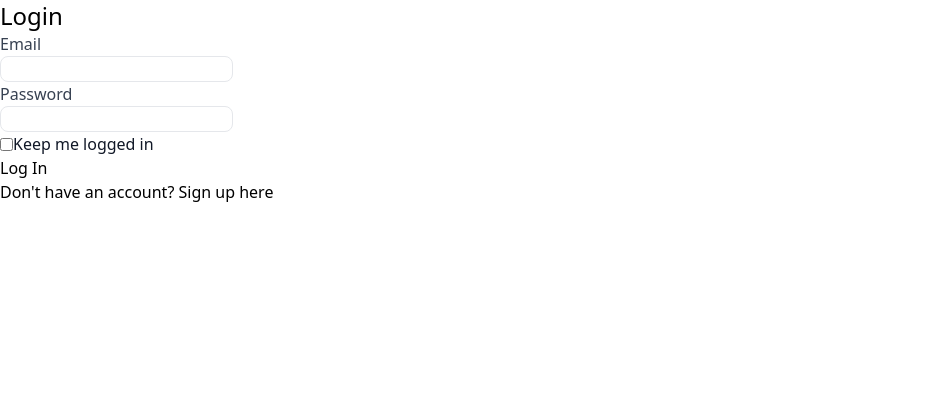
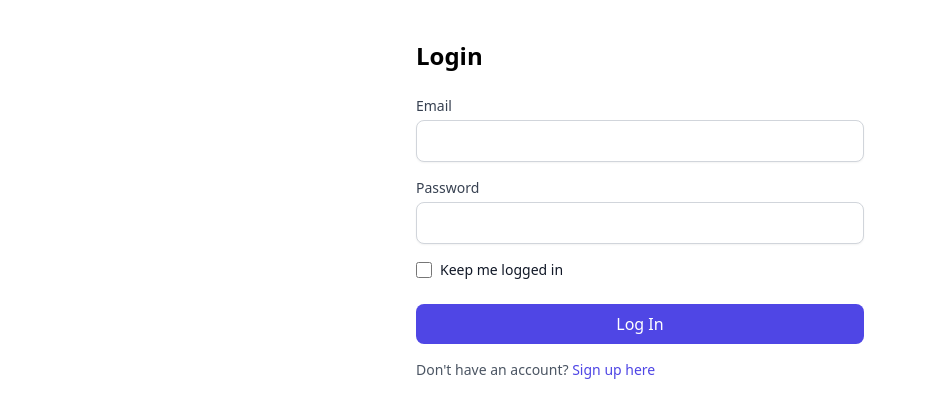
Before and after one commit to arian-hadi/Stonks-Flask-Based-Stock-Watchlist-Application, a Flask app: page /auth/login in a window 1280 px wide. Shown: the top 418 px of the page, without its empty margins (0-927 px from the left). Run offline with Flask 3, Linux system fonts and the light colour scheme.

Commit message:
outputcss change

```diff
--- a/app/static/css/output.css
+++ b/app/static/css/output.css
@@ -554,28 +554,139 @@ video {
   display: none;
 }
 
+.container {
+  width: 100%;
+}
+
+@media (min-width: 640px) {
+  .container {
+    max-width: 640px;
+  }
+}
+
+@media (min-width: 768px) {
+  .container {
+    max-width: 768px;
+  }
+}
+
+@media (min-width: 1024px) {
+  .container {
+    max-width: 1024px;
+  }
+}
+
+@media (min-width: 1280px) {
+  .container {
+    max-width: 1280px;
+  }
+}
+
+@media (min-width: 1536px) {
+  .container {
+    max-width: 1536px;
+  }
+}
+
 .static {
   position: static;
+}
+
+.m-auto {
+  margin: auto;
+}
+
+.mx-auto {
+  margin-left: auto;
+  margin-right: auto;
 }
 
 .mb-2 {
   margin-bottom: 0.5rem;
 }
 
+.mb-3 {
+  margin-bottom: 0.75rem;
+}
+
+.mb-4 {
+  margin-bottom: 1rem;
+}
+
+.mb-6 {
+  margin-bottom: 1.5rem;
+}
+
+.ml-2 {
+  margin-left: 0.5rem;
+}
+
+.mt-1 {
+  margin-top: 0.25rem;
+}
+
+.mt-10 {
+  margin-top: 2.5rem;
+}
+
+.mt-4 {
+  margin-top: 1rem;
+}
+
+.mt-6 {
+  margin-top: 1.5rem;
+}
+
 .block {
   display: block;
+}
+
+.inline-block {
+  display: inline-block;
 }
 
 .flex {
   display: flex;
 }
 
+.grid {
+  display: grid;
+}
+
+.h-4 {
+  height: 1rem;
+}
+
 .min-h-screen {
   min-height: 100vh;
 }
 
+.w-4 {
+  width: 1rem;
+}
+
+.w-full {
+  width: 100%;
+}
+
+.max-w-4xl {
+  max-width: 56rem;
+}
+
+.max-w-md {
+  max-width: 28rem;
+}
+
 .max-w-sm {
   max-width: 24rem;
+}
+
+.grid-cols-1 {
+  grid-template-columns: repeat(1, minmax(0, 1fr));
+}
+
+.grid-cols-2 {
+  grid-template-columns: repeat(2, minmax(0, 1fr));
 }
 
 .items-center {
@@ -584,6 +695,18 @@ video {
 
 .justify-center {
   justify-content: center;
+}
+
+.justify-between {
+  justify-content: space-between;
+}
+
+.gap-4 {
+  gap: 1rem;
+}
+
+.rounded {
+  border-radius: 0.25rem;
 }
 
 .rounded-lg {
@@ -599,13 +722,89 @@ video {
   border-color: rgb(229 231 235 / var(--tw-border-opacity, 1));
 }
 
+.border-gray-300 {
+  --tw-border-opacity: 1;
+  border-color: rgb(209 213 219 / var(--tw-border-opacity, 1));
+}
+
+.bg-blue-500 {
+  --tw-bg-opacity: 1;
+  background-color: rgb(59 130 246 / var(--tw-bg-opacity, 1));
+}
+
+.bg-blue-600 {
+  --tw-bg-opacity: 1;
+  background-color: rgb(37 99 235 / var(--tw-bg-opacity, 1));
+}
+
+.bg-gray-100 {
+  --tw-bg-opacity: 1;
+  background-color: rgb(243 244 246 / var(--tw-bg-opacity, 1));
+}
+
+.bg-gray-800 {
+  --tw-bg-opacity: 1;
+  background-color: rgb(31 41 55 / var(--tw-bg-opacity, 1));
+}
+
+.bg-gray-900 {
+  --tw-bg-opacity: 1;
+  background-color: rgb(17 24 39 / var(--tw-bg-opacity, 1));
+}
+
+.bg-green-500 {
+  --tw-bg-opacity: 1;
+  background-color: rgb(34 197 94 / var(--tw-bg-opacity, 1));
+}
+
+.bg-indigo-600 {
+  --tw-bg-opacity: 1;
+  background-color: rgb(79 70 229 / var(--tw-bg-opacity, 1));
+}
+
+.bg-red-500 {
+  --tw-bg-opacity: 1;
+  background-color: rgb(239 68 68 / var(--tw-bg-opacity, 1));
+}
+
 .bg-white {
   --tw-bg-opacity: 1;
   background-color: rgb(255 255 255 / var(--tw-bg-opacity, 1));
 }
 
+.p-3 {
+  padding: 0.75rem;
+}
+
+.p-4 {
+  padding: 1rem;
+}
+
+.p-5 {
+  padding: 1.25rem;
+}
+
 .p-6 {
   padding: 1.5rem;
+}
+
+.px-2 {
+  padding-left: 0.5rem;
+  padding-right: 0.5rem;
+}
+
+.px-4 {
+  padding-left: 1rem;
+  padding-right: 1rem;
+}
+
+.py-2 {
+  padding-top: 0.5rem;
+  padding-bottom: 0.5rem;
+}
+
+.text-center {
+  text-align: center;
 }
 
 .text-2xl {
@@ -613,16 +812,59 @@ video {
   line-height: 2rem;
 }
 
+.text-3xl {
+  font-size: 1.875rem;
+  line-height: 2.25rem;
+}
+
+.text-lg {
+  font-size: 1.125rem;
+  line-height: 1.75rem;
+}
+
+.text-sm {
+  font-size: 0.875rem;
+  line-height: 1.25rem;
+}
+
+.text-xl {
+  font-size: 1.25rem;
+  line-height: 1.75rem;
+}
+
 .font-bold {
   font-weight: 700;
+}
+
+.font-medium {
+  font-weight: 500;
 }
 
 .font-normal {
   font-weight: 400;
 }
 
+.font-semibold {
+  font-weight: 600;
+}
+
 .tracking-tight {
   letter-spacing: -0.025em;
+}
+
+.text-blue-400 {
+  --tw-text-opacity: 1;
+  color: rgb(96 165 250 / var(--tw-text-opacity, 1));
+}
+
+.text-gray-500 {
+  --tw-text-opacity: 1;
+  color: rgb(107 114 128 / var(--tw-text-opacity, 1));
+}
+
+.text-gray-600 {
+  --tw-text-opacity: 1;
+  color: rgb(75 85 99 / var(--tw-text-opacity, 1));
 }
 
 .text-gray-700 {
@@ -635,15 +877,107 @@ video {
   color: rgb(17 24 39 / var(--tw-text-opacity, 1));
 }
 
+.text-green-500 {
+  --tw-text-opacity: 1;
+  color: rgb(34 197 94 / var(--tw-text-opacity, 1));
+}
+
+.text-indigo-600 {
+  --tw-text-opacity: 1;
+  color: rgb(79 70 229 / var(--tw-text-opacity, 1));
+}
+
+.text-red-500 {
+  --tw-text-opacity: 1;
+  color: rgb(239 68 68 / var(--tw-text-opacity, 1));
+}
+
+.text-white {
+  --tw-text-opacity: 1;
+  color: rgb(255 255 255 / var(--tw-text-opacity, 1));
+}
+
+.underline {
+  text-decoration-line: underline;
+}
+
 .shadow {
   --tw-shadow: 0 1px 3px 0 rgb(0 0 0 / 0.1), 0 1px 2px -1px rgb(0 0 0 / 0.1);
   --tw-shadow-colored: 0 1px 3px 0 var(--tw-shadow-color), 0 1px 2px -1px var(--tw-shadow-color);
   box-shadow: var(--tw-ring-offset-shadow, 0 0 #0000), var(--tw-ring-shadow, 0 0 #0000), var(--tw-shadow);
 }
 
+.shadow-lg {
+  --tw-shadow: 0 10px 15px -3px rgb(0 0 0 / 0.1), 0 4px 6px -4px rgb(0 0 0 / 0.1);
+  --tw-shadow-colored: 0 10px 15px -3px var(--tw-shadow-color), 0 4px 6px -4px var(--tw-shadow-color);
+  box-shadow: var(--tw-ring-offset-shadow, 0 0 #0000), var(--tw-ring-shadow, 0 0 #0000), var(--tw-shadow);
+}
+
+.shadow-sm {
+  --tw-shadow: 0 1px 2px 0 rgb(0 0 0 / 0.05);
+  --tw-shadow-colored: 0 1px 2px 0 var(--tw-shadow-color);
+  box-shadow: var(--tw-ring-offset-shadow, 0 0 #0000), var(--tw-ring-shadow, 0 0 #0000), var(--tw-shadow);
+}
+
+.hover\:bg-blue-600:hover {
+  --tw-bg-opacity: 1;
+  background-color: rgb(37 99 235 / var(--tw-bg-opacity, 1));
+}
+
 .hover\:bg-gray-100:hover {
   --tw-bg-opacity: 1;
   background-color: rgb(243 244 246 / var(--tw-bg-opacity, 1));
+}
+
+.hover\:bg-green-600:hover {
+  --tw-bg-opacity: 1;
+  background-color: rgb(22 163 74 / var(--tw-bg-opacity, 1));
+}
+
+.hover\:bg-indigo-700:hover {
+  --tw-bg-opacity: 1;
+  background-color: rgb(67 56 202 / var(--tw-bg-opacity, 1));
+}
+
+.hover\:bg-red-600:hover {
+  --tw-bg-opacity: 1;
+  background-color: rgb(220 38 38 / var(--tw-bg-opacity, 1));
+}
+
+.hover\:underline:hover {
+  text-decoration-line: underline;
+}
+
+.focus\:outline-none:focus {
+  outline: 2px solid transparent;
+  outline-offset: 2px;
+}
+
+.focus\:ring:focus {
+  --tw-ring-offset-shadow: var(--tw-ring-inset) 0 0 0 var(--tw-ring-offset-width) var(--tw-ring-offset-color);
+  --tw-ring-shadow: var(--tw-ring-inset) 0 0 0 calc(3px + var(--tw-ring-offset-width)) var(--tw-ring-color);
+  box-shadow: var(--tw-ring-offset-shadow), var(--tw-ring-shadow), var(--tw-shadow, 0 0 #0000);
+}
+
+.focus\:ring-indigo-200:focus {
+  --tw-ring-opacity: 1;
+  --tw-ring-color: rgb(199 210 254 / var(--tw-ring-opacity, 1));
+}
+
+.focus\:ring-indigo-300:focus {
+  --tw-ring-opacity: 1;
+  --tw-ring-color: rgb(165 180 252 / var(--tw-ring-opacity, 1));
+}
+
+.focus\:ring-indigo-500:focus {
+  --tw-ring-opacity: 1;
+  --tw-ring-color: rgb(99 102 241 / var(--tw-ring-opacity, 1));
+}
+
+@media (min-width: 640px) {
+  .sm\:grid-cols-2 {
+    grid-template-columns: repeat(2, minmax(0, 1fr));
+  }
 }
 
 @media (prefers-color-scheme: dark) {
```
